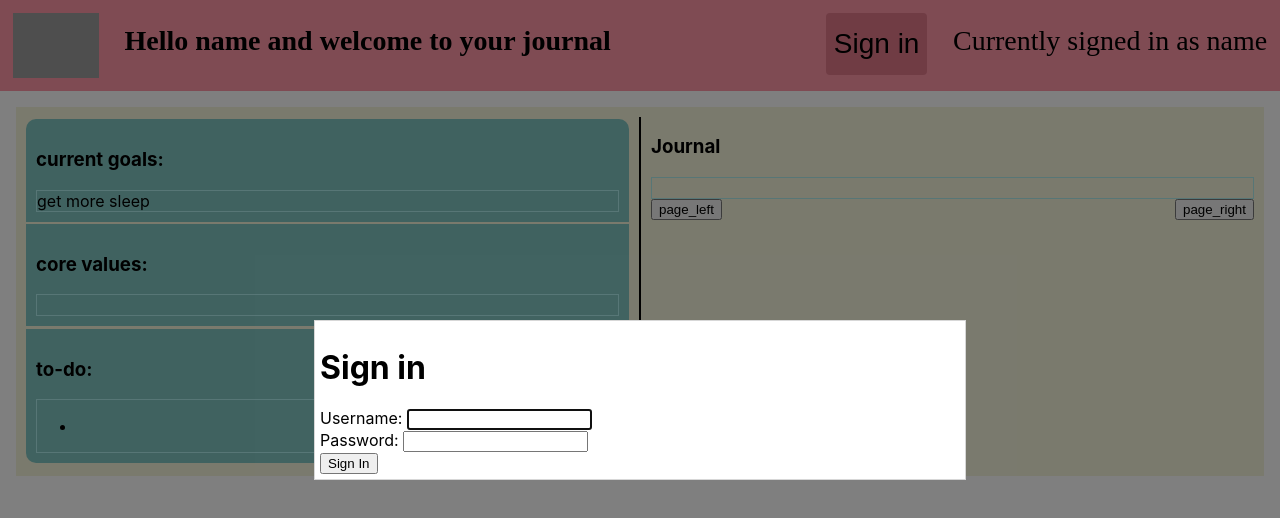
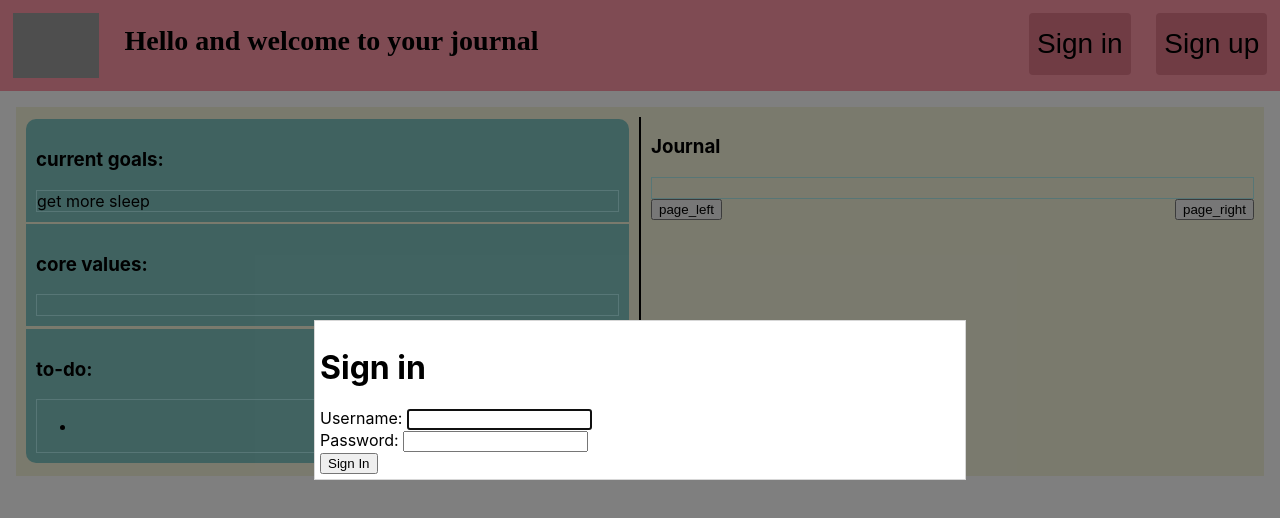
Before and after one commit to jchou03/journaling-application, a React (Create React App) app in the folder journaling-application/: page / in a window 1280 px wide. Both pictures are taken after a click on the button "Sign in". Shown: the top 518 px of the page. Built offline with nearby package versions, Linux system fonts and the light colour scheme; grey boxes are pictures that could not be loaded.

Commit message:
updated sign in/out options

```diff
--- a/journaling-application/package.json
+++ b/journaling-application/package.json
@@ -6,6 +6,7 @@
     "@testing-library/jest-dom": "^5.16.5",
     "@testing-library/react": "^13.4.0",
     "@testing-library/user-event": "^13.5.0",
+    "firebase": "^9.12.1",
     "react": "^18.2.0",
     "react-bootstrap": "^2.5.0",
     "react-dom": "^18.2.0",
--- a/journaling-application/src/Topnav.js
+++ b/journaling-application/src/Topnav.js
@@ -2,34 +2,69 @@ import Navbar from 'react-bootstrap/Navbar';
 import './Topnav.css';
 import Popup from 'reactjs-popup';
 import 'reactjs-popup/dist/index.css';
+import React from 'react';
 
-function signIn(props, username, password) {
+function signUp(state, email, username, password) {
+    console.log(email);
     console.log(username);
     console.log(password);
-    //need to switch to using state instead of properties for this
-    //props.signedIn = 1;
 }
 
-function signOut(props) {
-    console.log("signed out");
-    //props.signedIn = 0;
+function signIn(state, username, password) {
+    console.log(username);
+    console.log(password);
+
 }
 
-function signInPopup(props, close) {
-    if (props.signedIn==1) {
+function signOut(state) {
+    console.log("signed out");
+}
+
+function signInPopup(state, close) {
+    if (state.signedIn == 1) {
         return (
+            <Popup trigger={<button> Sign out</button>} modal>
+                {close => (
                     <>
                         <h1> Sign out? </h1>
 
                         <button onClick={() => {
-                    signOut(props);
+                            signOut(state);
                             close();
                         }}>Yes</button>
                         <button>No</button>
                     </>
+                )}
+            </Popup>
         );
     } else {
         return (
+            <>
+                <Popup trigger={<button> Sign up</button>} modal>
+                    {close => (
+                        <>
+                            <h1> Sign up </h1>
+
+                            <label for="email">Email address: </label>
+                            <input type="text" id="email"/><br/>
+                            <label for="name">Username: </label>
+                            <input type="text" id="name"/><br/>
+                            <label for="pass">Password: </label>
+                            <input type="text" id="pass"/><br/>
+                            <button onClick={() => {
+                                signUp(
+                                    state,
+                                    document.getElementById("email").value,
+                                    document.getElementById("name").value,
+                                    document.getElementById("pass").value);
+                                close();
+                            }}>Sign Up</button>
+                        </>
+                    )}
+                </Popup>
+
+                <Popup trigger={<button> Sign in</button>} modal>
+                    {close => (
                         <>
                             <h1> Sign in </h1>
 
@@ -38,15 +73,26 @@ function signInPopup(props, close) {
                             <label for="pass">Password: </label>
                             <input type="text" id="pass"/><br/>
                             <button onClick={() => {
-                    signIn(props, document.getElementById("name").value, document.getElementById("pass").value);
+                                signIn(state, document.getElementById("name").value, document.getElementById("pass").value);
                                 close();
                             }}>Sign In</button>
+                        </>
+                    )}
+                </Popup>
             </>
         );
     }
 }
 
-function Topnav(props) {
+class Topnav extends React.Component {
+    constructor(props) {
+        super(props);
+        this.state = {
+            username: props.username,
+            signedIn: props.signedIn
+        };
+    }
+    render() {
         return(
             <Navbar className="navbar" style={{height:'10%'}}>
                 <b>
@@ -54,16 +100,15 @@ function Topnav(props) {
                         style={{maxHeight:'65px', paddingRight: '25px'}}
                         src="https://aux.iconspalace.com/uploads/book-icon-256-2103632816.png">
                     </img>
-                Hello {props.username} and welcome to your journal
+                    Hello {this.state.signedIn == 1 ? this.state.username : ""} and welcome to your journal
                 </b>
 
-            <a>Currently signed in as {props.username}</a>
+                {this.state.signedIn == 1 ? <a>Currently signed in as {this.state.username}</a> : <></>}
 
-            <Popup trigger={<button> {props.signedIn==1 ? "Sign out" : "Sign in"}</button>} modal>
-                {close => (signInPopup(props, close))}
-             </Popup>
+                {signInPopup(this.state)}
             </Navbar>
         );
     }
+}
 
 export default Topnav;
```
Also changed, not shown: 1 other file (tests, documents, lock files or other folders). Lines whose indentation alone changed are shown as unchanged.
